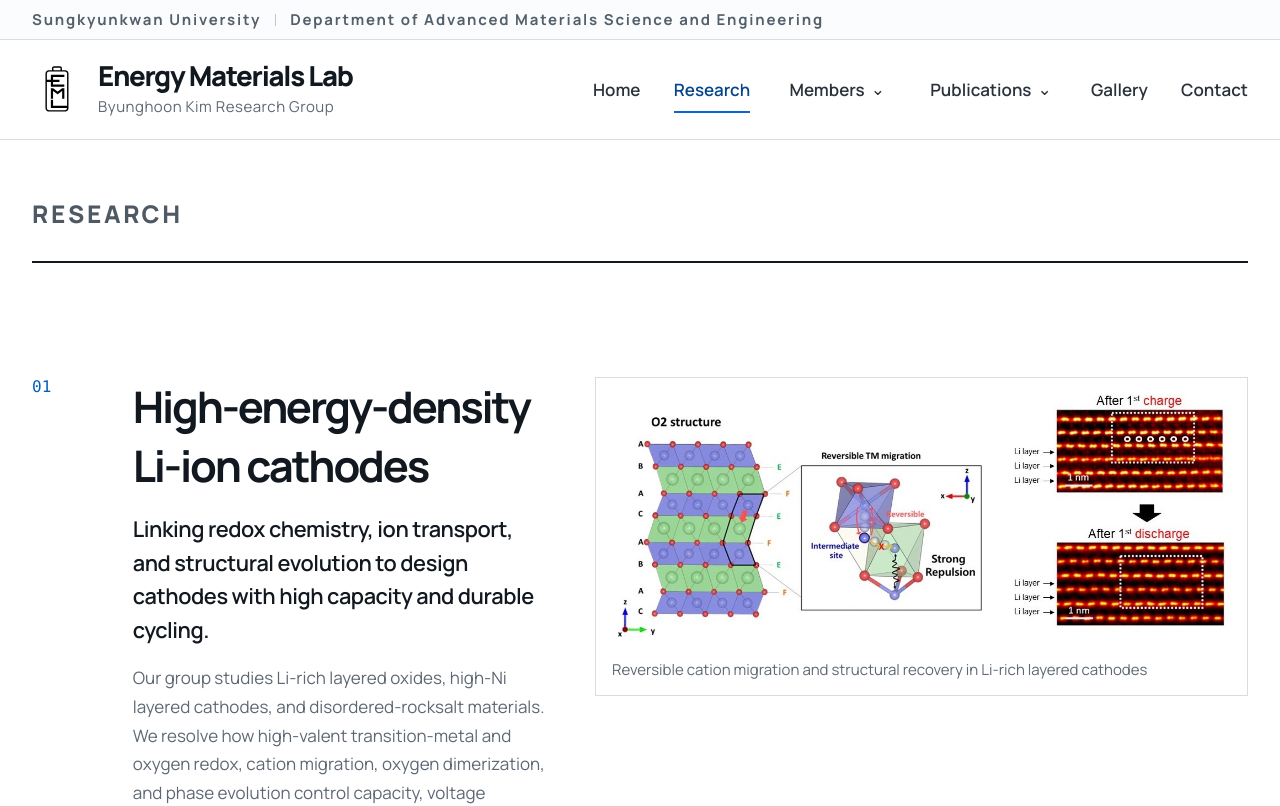
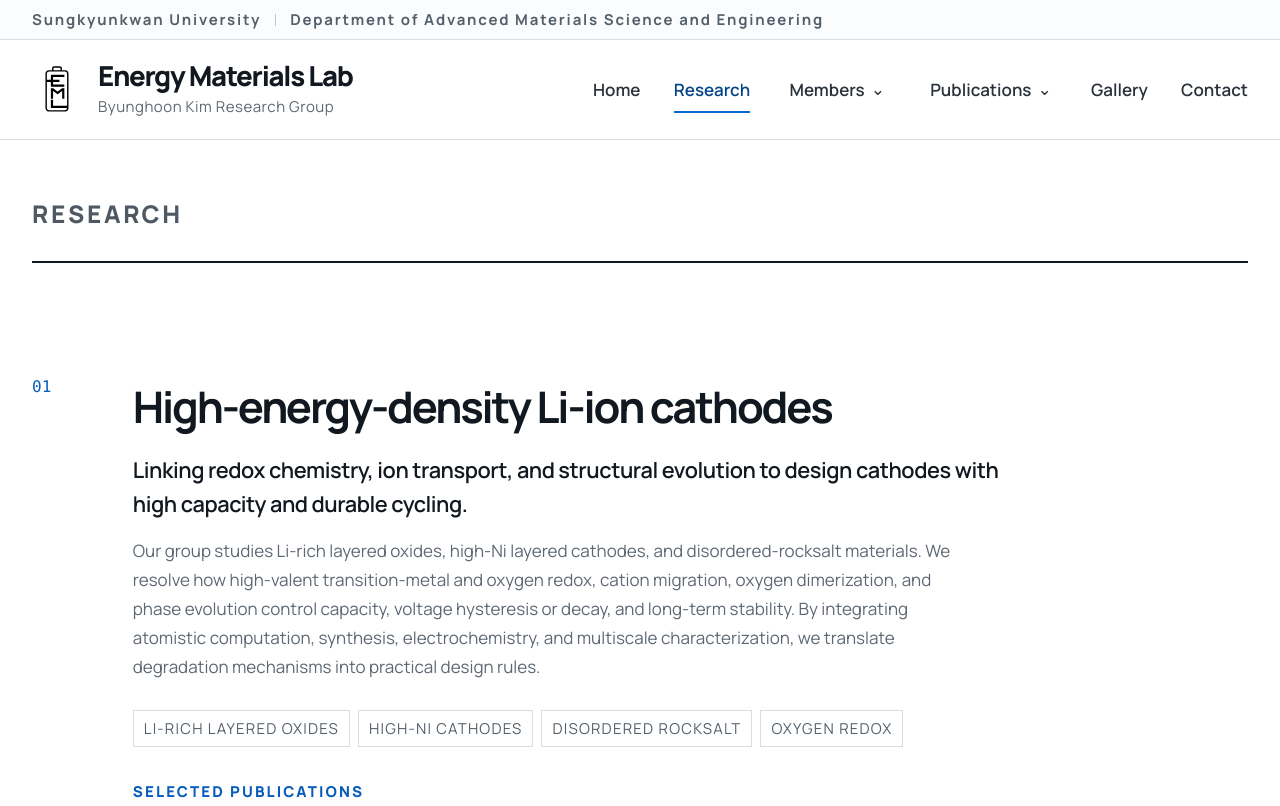
Before and after one commit to Energy-Materials-Laboratory/energy-materials-laboratory.github.io, a Next.js app: page /research in a window 1280 px wide. Shown: the top 806 px of the page. Built offline with nearby package versions, Linux system fonts and the light colour scheme.

Commit message:
Stack research figures below text
Remove figure captions, place each image below the section copy at full width, and rebuild the solid-state figure without forced equal-width panels or excess whitespace.

```diff
--- a/app/globals.css
+++ b/app/globals.css
@@ -1197,8 +1197,9 @@ summary:focus-visible {
 
 .research-detail {
   display: grid;
-  grid-template-columns: 56px minmax(360px, .78fr) minmax(520px, 1.22fr);
-  gap: clamp(30px, 3.5vw, 56px);
+  grid-template-columns: 56px minmax(0, 1fr);
+  column-gap: clamp(30px, 3.5vw, 48px);
+  row-gap: 38px;
   align-items: start;
   padding-block: 76px;
   border-bottom: 1px solid var(--rule);
@@ -1218,8 +1219,12 @@ summary:focus-visible {
   letter-spacing: -0.05em;
 }
 
+.research-detail-copy {
+  grid-column: 2;
+}
+
 .research-detail-lead {
-  max-width: 680px;
+  max-width: 880px;
   margin: 0 0 16px;
   color: var(--ink);
   font-size: clamp(20px, 1.7vw, 24px);
@@ -1229,7 +1234,7 @@ summary:focus-visible {
 }
 
 .research-detail-description {
-  max-width: 650px;
+  max-width: 840px;
   margin: 0;
   color: var(--muted);
   font-size: var(--size-small);
@@ -1253,7 +1258,7 @@ summary:focus-visible {
 }
 
 .research-selected {
-  max-width: 680px;
+  max-width: 880px;
   margin-top: 34px;
 }
 
@@ -1313,6 +1318,8 @@ summary:focus-visible {
 }
 
 .research-detail-visual {
+  grid-column: 1 / -1;
+  width: 100%;
   min-height: 280px;
   display: flex;
   align-items: center;
@@ -1324,7 +1331,7 @@ summary:focus-visible {
 
 .research-detail-visual.has-figure {
   min-height: 0;
-  padding: 16px 16px 14px;
+  padding: 14px;
   background: #fff;
 }
 
@@ -1337,13 +1344,6 @@ summary:focus-visible {
   width: 100%;
   height: auto;
   display: block;
-}
-
-.research-detail-figure figcaption {
-  margin-top: 16px;
-  color: var(--muted);
-  font-size: var(--size-label);
-  line-height: 1.5;
 }
 
 .research-detail-visual .research-visual {
@@ -2408,7 +2408,7 @@ summary:focus-visible {
   .footer-grid { grid-template-columns: 1fr 1fr; }
 
   .research-detail { grid-template-columns: 58px 1fr; }
-  .research-detail-visual { grid-column: 2; width: 100%; }
+  .research-detail-visual { grid-column: 1 / -1; width: 100%; }
   .profile-hero { grid-template-columns: 1fr; }
   .profile-portrait { min-height: 520px; }
   .cv-section { grid-template-columns: 1fr; }
--- a/app/research/page.tsx
+++ b/app/research/page.tsx
@@ -51,11 +51,10 @@ export default function ResearchPage() {
                   <Image
                     alt={area.visual.alt}
                     height={area.visual.height}
-                    sizes="(max-width: 620px) calc(100vw - 56px), (max-width: 920px) calc(100vw - 84px), 54vw"
+                    sizes="(max-width: 620px) calc(100vw - 52px), (max-width: 920px) calc(100vw - 72px), calc(100vw - 96px)"
                     src={assetPath(area.visual.image)}
                     width={area.visual.width}
                   />
-                  <figcaption>{area.visual.caption}</figcaption>
                 </figure>
               ) : (
                 <ResearchVisual index={area.index} />
--- a/content/research.json
+++ b/content/research.json
@@ -19,8 +19,7 @@
         "image": "/images/research/high-energy-cathodes.jpg",
         "width": 1122,
         "height": 451,
-        "alt": "O2-type layered structure, reversible transition-metal migration mechanism, and microscopy images after the first charge and discharge",
-        "caption": "Reversible cation migration and structural recovery in Li-rich layered cathodes"
+        "alt": "O2-type layered structure, reversible transition-metal migration mechanism, and microscopy images after the first charge and discharge"
       },
       "selectedPublications": [
         {
@@ -50,8 +49,7 @@
         "image": "/images/research/computational-materials-design.jpg",
         "width": 1109,
         "height": 560,
-        "alt": "Examples of atomistic structural relaxation, theoretical voltage prediction, and energy-landscape mapping",
-        "caption": "From atomistic relaxation to voltage prediction and materials-property landscapes"
+        "alt": "Examples of atomistic structural relaxation, theoretical voltage prediction, and energy-landscape mapping"
       },
       "selectedPublications": [
         {
@@ -81,8 +79,7 @@
         "image": "/images/research/sodium-ion-materials.webp",
         "width": 1202,
         "height": 305,
-        "alt": "Chemical-space mapping and cationic-potential-based structure prediction for P2 and O3 sodium layered oxides",
-        "caption": "Chemical-space screening and structure prediction for layered sodium oxides"
+        "alt": "Chemical-space mapping and cationic-potential-based structure prediction for P2 and O3 sodium layered oxides"
       },
       "selectedPublications": [
         {
@@ -105,10 +102,9 @@
       ],
       "visual": {
         "image": "/images/research/solid-state-ion-conductors.webp",
-        "width": 1680,
-        "height": 945,
-        "alt": "Crystal structures and local coordination in LGPS-type sulfide conductors alongside cation-ordering models, ionic conductivity, and lithium diffusion pathways in a trigonal halide conductor",
-        "caption": "Crystal frameworks, cation ordering, and diffusion pathways in sulfide and halide superionic conductors"
+        "width": 2337,
+        "height": 900,
+        "alt": "Crystal structures and local coordination in LGPS-type sulfide conductors alongside cation-ordering models, ionic conductivity, and lithium diffusion pathways in a trigonal halide conductor"
       },
       "selectedPublications": [
         {
```
Also changed, not shown: public/images/research/solid-state-ion-conductors.webp.
